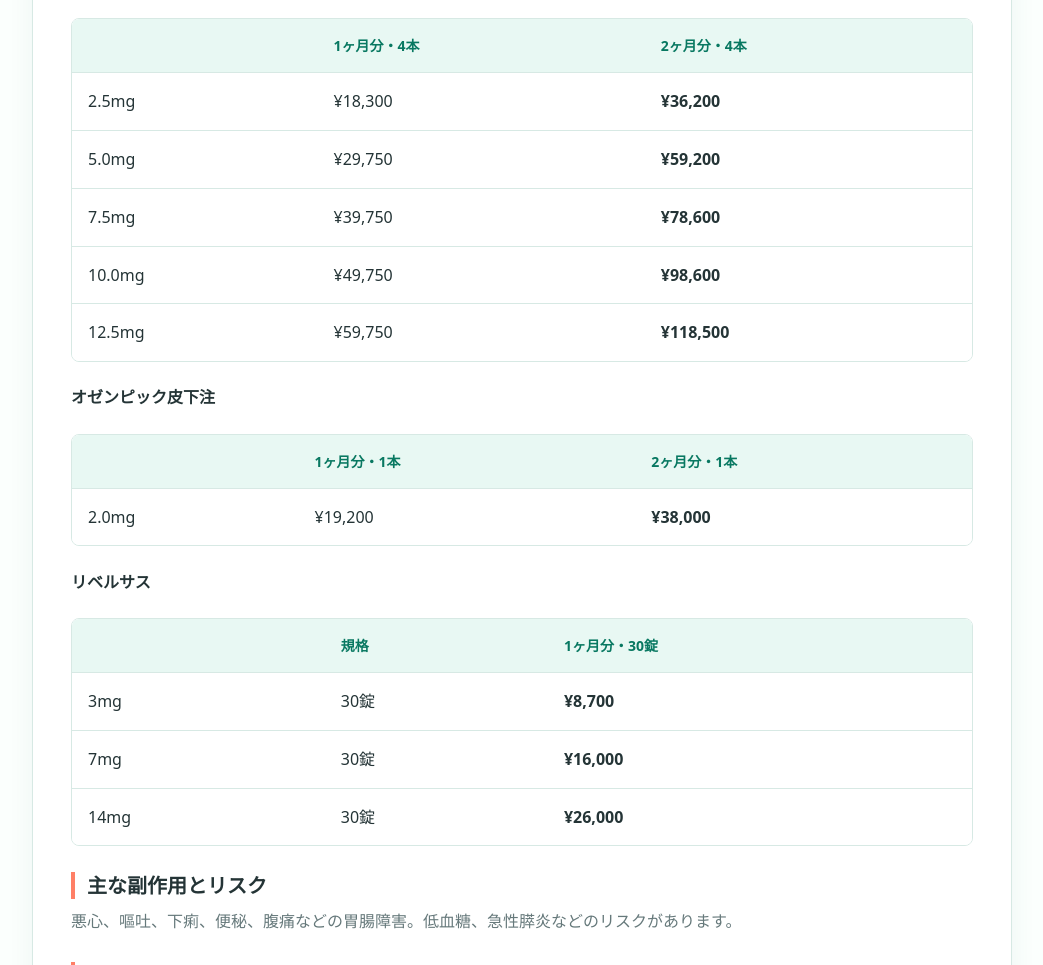
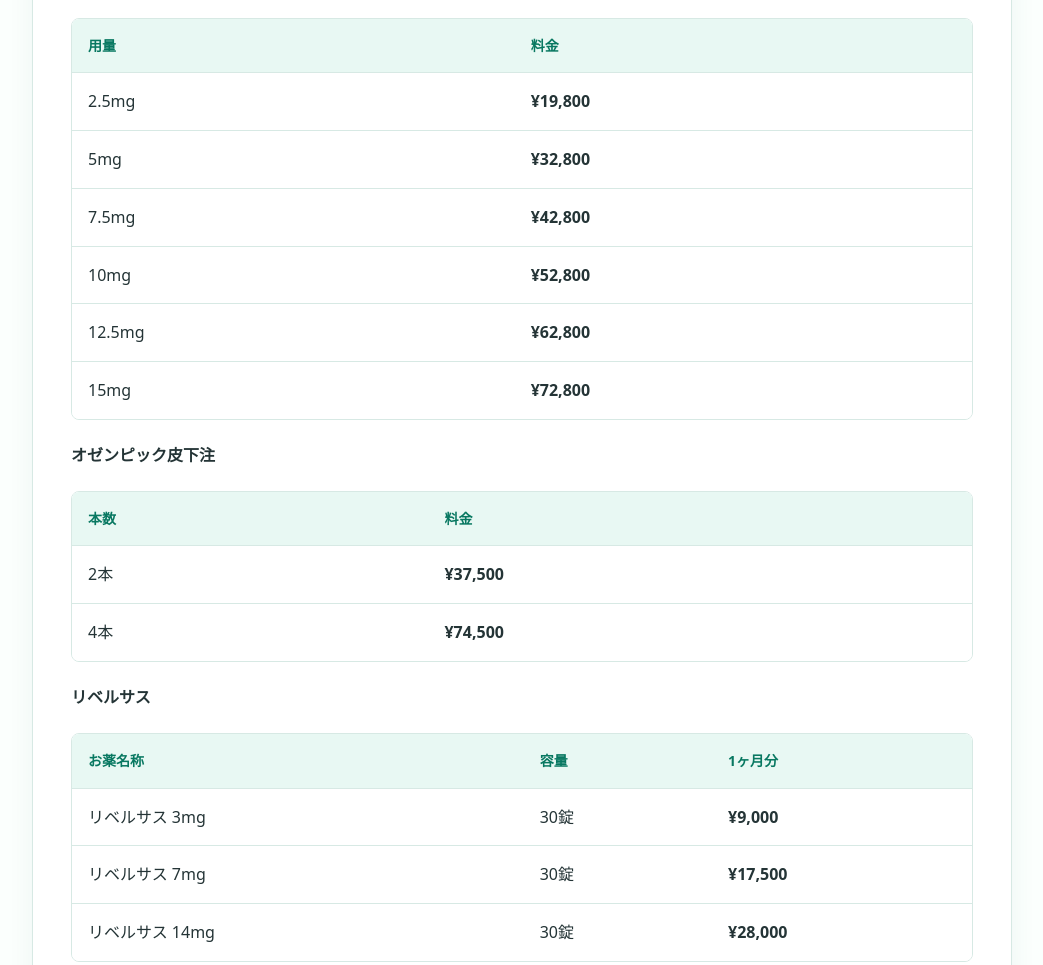
Before and after one commit to yasu369/onn-kuri, a plain HTML site: page limited-info/index.html in a window 1280 px wide. Shown: the part 944-1909 px from the top of the page, without its empty margins (118-1161 px from the left). Drawn offline with Linux system fonts and the light colour scheme.

Commit message:
Align limited disclosure pricing

```diff
--- a/limited-info/index.html
+++ b/limited-info/index.html
@@ -61,13 +61,14 @@
         <h4>マンジャロ</h4>
         <div class="table-wrap">
           <table>
-            <thead><tr><th></th><th>1ヶ月分・4本</th><th>2ヶ月分・4本</th></tr></thead>
+            <thead><tr><th>用量</th><th>料金</th></tr></thead>
             <tbody>
-              <tr><td>2.5mg</td><td>¥18,300</td><td>¥36,200</td></tr>
-              <tr><td>5.0mg</td><td>¥29,750</td><td>¥59,200</td></tr>
-              <tr><td>7.5mg</td><td>¥39,750</td><td>¥78,600</td></tr>
-              <tr><td>10.0mg</td><td>¥49,750</td><td>¥98,600</td></tr>
-              <tr><td>12.5mg</td><td>¥59,750</td><td>¥118,500</td></tr>
+              <tr><td>2.5mg</td><td>¥19,800</td></tr>
+              <tr><td>5mg</td><td>¥32,800</td></tr>
+              <tr><td>7.5mg</td><td>¥42,800</td></tr>
+              <tr><td>10mg</td><td>¥52,800</td></tr>
+              <tr><td>12.5mg</td><td>¥62,800</td></tr>
+              <tr><td>15mg</td><td>¥72,800</td></tr>
             </tbody>
           </table>
         </div>
@@ -75,19 +76,22 @@
         <h4>オゼンピック皮下注</h4>
         <div class="table-wrap">
           <table>
-            <thead><tr><th></th><th>1ヶ月分・1本</th><th>2ヶ月分・1本</th></tr></thead>
-            <tbody><tr><td>2.0mg</td><td>¥19,200</td><td>¥38,000</td></tr></tbody>
+            <thead><tr><th>本数</th><th>料金</th></tr></thead>
+            <tbody>
+              <tr><td>2本</td><td>¥37,500</td></tr>
+              <tr><td>4本</td><td>¥74,500</td></tr>
+            </tbody>
           </table>
         </div>
 
         <h4>リベルサス</h4>
         <div class="table-wrap">
           <table>
-            <thead><tr><th></th><th>規格</th><th>1ヶ月分・30錠</th></tr></thead>
+            <thead><tr><th>お薬名称</th><th>容量</th><th>1ヶ月分</th></tr></thead>
             <tbody>
-              <tr><td>3mg</td><td>30錠</td><td>¥8,700</td></tr>
-              <tr><td>7mg</td><td>30錠</td><td>¥16,000</td></tr>
-              <tr><td>14mg</td><td>30錠</td><td>¥26,000</td></tr>
+              <tr><td>リベルサス 3mg</td><td>30錠</td><td>¥9,000</td></tr>
+              <tr><td>リベルサス 7mg</td><td>30錠</td><td>¥17,500</td></tr>
+              <tr><td>リベルサス 14mg</td><td>30錠</td><td>¥28,000</td></tr>
             </tbody>
           </table>
         </div>
@@ -175,7 +179,7 @@
         <h2>4. 漢方薬（防風通聖散）</h2>
         <p>肥満症の改善を目的とした漢方薬です。1日2〜3回、食前または食間に服用し、代謝を高めて脂肪燃焼を助けます。</p>
         <h3>薬剤の料金</h3>
-        <div class="table-wrap"><table><tbody><tr><th>防風通聖散</th><td>¥3,800（1か月分）</td></tr></tbody></table></div>
+        <div class="table-wrap"><table><tbody><tr><th>防風通聖散ツムラ・42包</th><td>¥4,380</td></tr></tbody></table></div>
         <h3>主な副作用とリスク</h3>
         <p>発疹、発赤、かゆみ、不眠、発汗過多、動悸、下痢、胃部不快感など。</p>
         <h3>未承認医薬品等の明示</h3>
```
